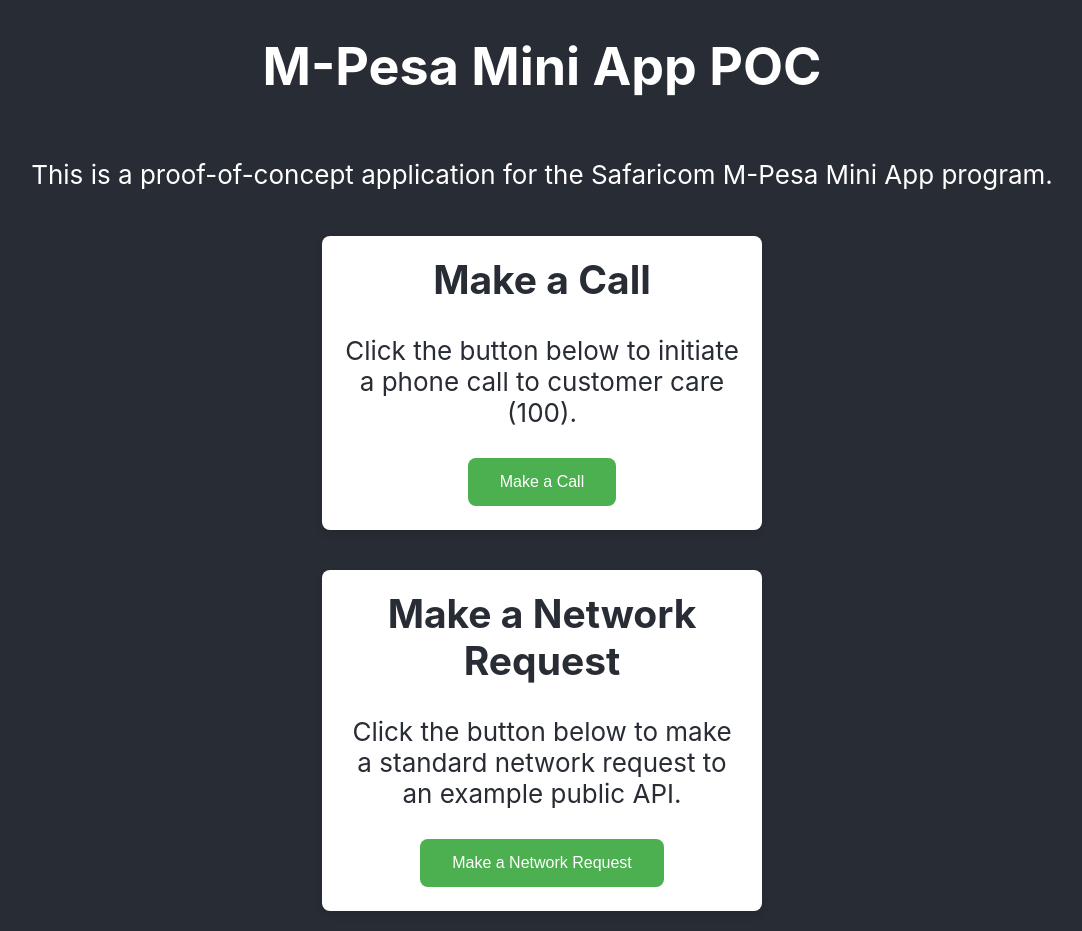
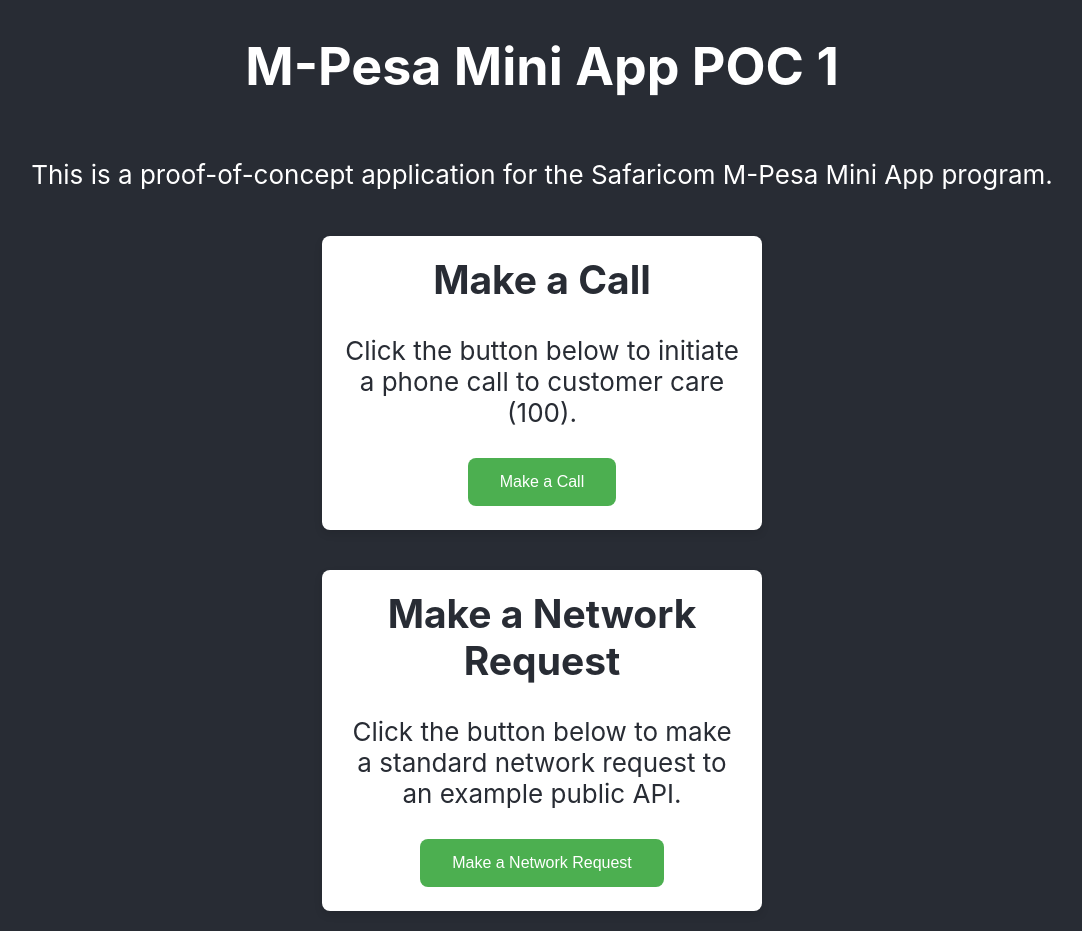
Before and after one commit to DerekMwirigi/mpesa-miniapp-poc, a React (Create React App) app: page / in a window 1280 px wide. Shown: the whole page, without its empty margins (98-1180 px from the left). Built offline with nearby package versions, Linux system fonts and the light colour scheme.

Commit message:
Updated, added funtionality

```diff
--- a/src/App.js
+++ b/src/App.js
@@ -26,7 +26,7 @@
     return (
         <div className="App">
             <header className="App-header">
-                <h1>M-Pesa Mini App POC</h1>
+                <h1>M-Pesa Mini App POC 1</h1>
                 <p>This is a proof-of-concept application for the Safaricom M-Pesa Mini App program.</p>
                 <div className="card">
                     <h2>Make a Call</h2>
```
